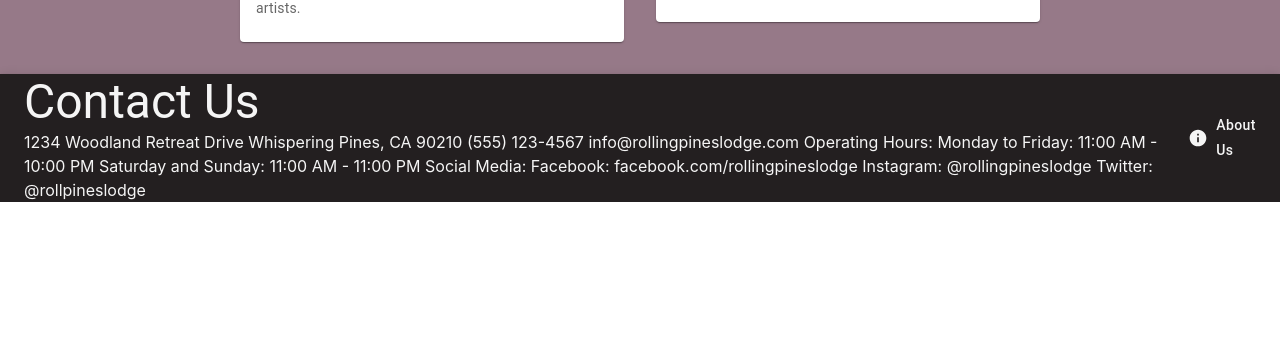
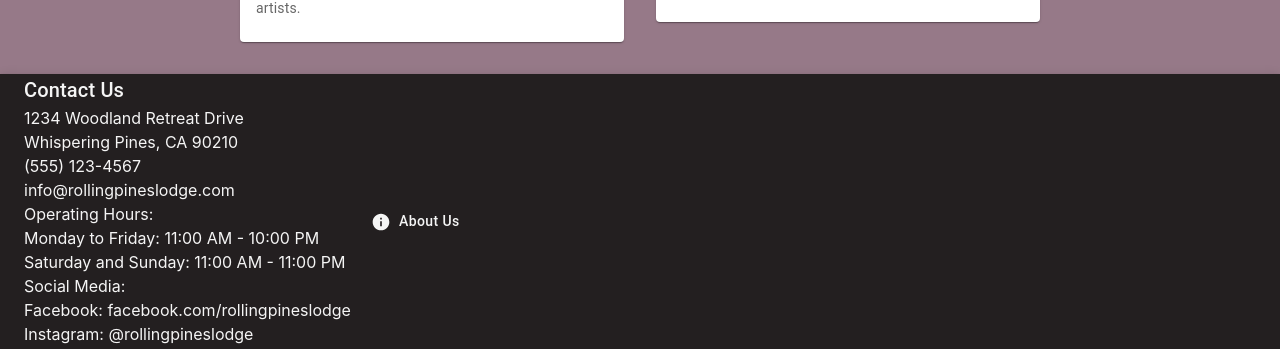
Before and after one commit to Harrison-Holt/rolling-pines-lodge, a React (Vite) app: page / in a window 1280 px wide. Shown: the part 1479-1828 px from the top of the page. Before the commit the page ends 1681 px from the top, so only its background shows below. Built offline with nearby package versions, Linux system fonts and the light colour scheme.

Commit message:
Initial Commit

```diff
--- a/src/frontend/home.jsx
+++ b/src/frontend/home.jsx
@@ -123,22 +123,50 @@ const featuredDishes = [
         <Toolbar sx={{ display: 'flex', justifyContent: 'space-between', alignItems: 'center' }}>
           {/* Right Section: Navigation Links and Button */}
           <Box sx={{ display: 'flex', alignItems: 'center', gap: 2 }}>
-            <Box startIcon={<PhoneIcon />} href="#" sx={{ color: '#f5f5f5', textTransform: 'none' }}>
-              <Typography variant="h3">Contact Us</Typography>
+            <Box startIcon={<PhoneIcon />} href="#" sx={{ display: 'flex', flexDirection: 'column', justifyContent: 'space-around', alignContent: 'center', color: '#f5f5f5', textTransform: 'none' }}>
+              <Typography variant="h6">Contact Us</Typography>
               <Typography variant="p">
               1234 Woodland Retreat Drive
+              </Typography>
+
+              <Typography variant="p">
               Whispering Pines, CA 90210
+              </Typography>
+
+              <Typography variant="p">
               (555) 123-4567
+              </Typography>
+
+              <Typography variant="p">
               info@rollingpineslodge.com
+              </Typography>
 
+              <Typography variant="p">
               Operating Hours:
+              </Typography>
+
+              <Typography variant="p">
                 Monday to Friday: 11:00 AM - 10:00 PM
+                </Typography>
+
+                <Typography variant="p">
                 Saturday and Sunday: 11:00 AM - 11:00 PM
+                </Typography>
 
+                <Typography variant="p">
                 Social Media:
+                </Typography>
 
+                <Typography variant="p">
                 Facebook: facebook.com/rollingpineslodge
+                </Typography>
+
+                <Typography variant="p">
                 Instagram: @rollingpineslodge
+                </Typography>
+
+                <Typography variant="p">
+
                 Twitter: @rollpineslodge
               </Typography>
 
```
